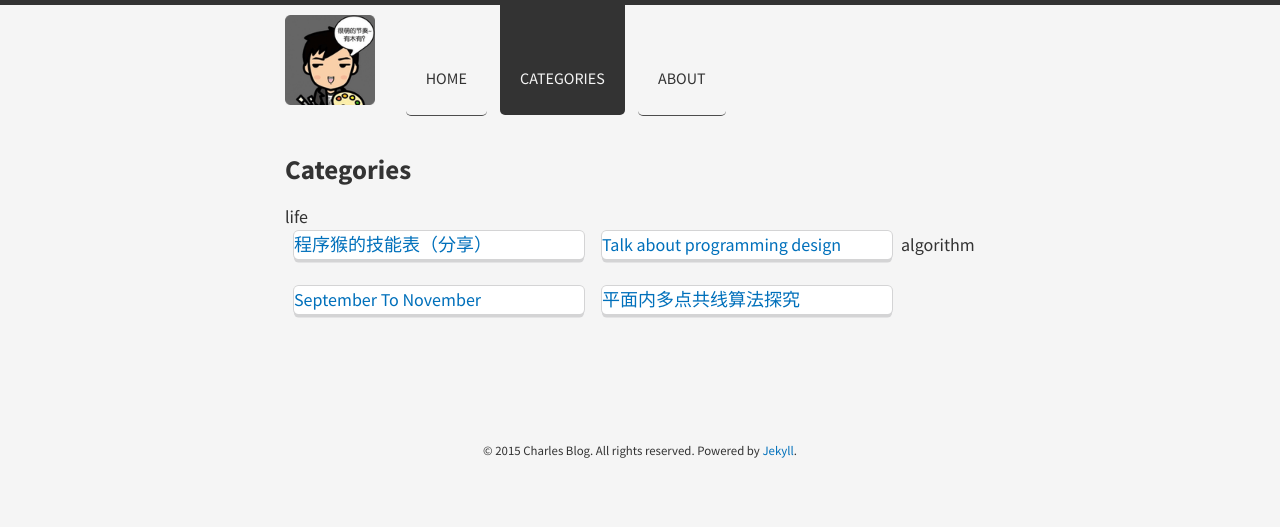
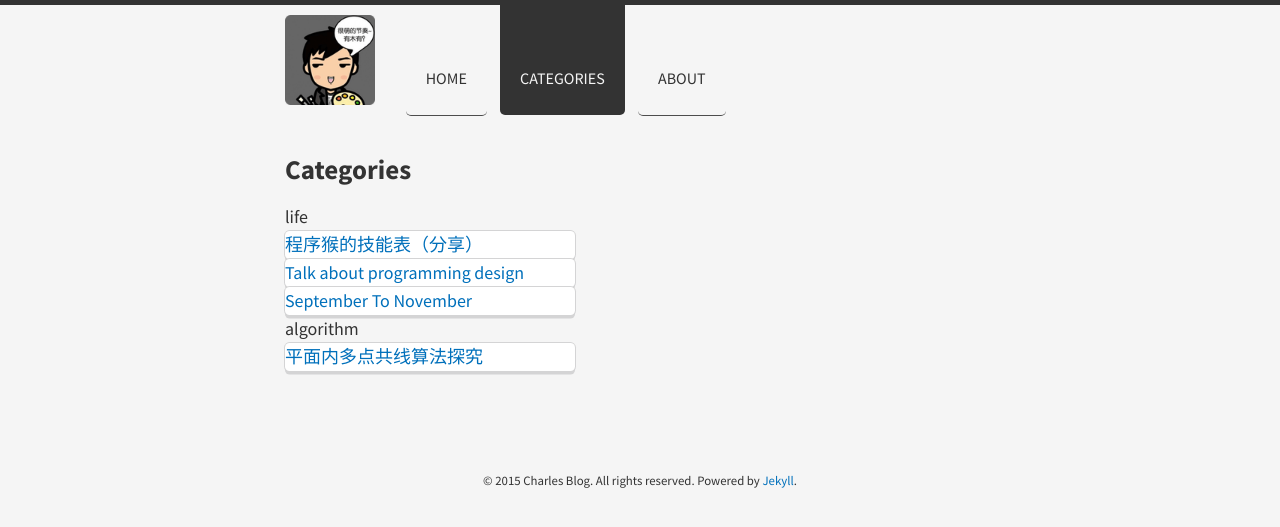
Before and after one commit to JavaCS3/blog, a Jekyll site: the page built from categories/index.html, in a window 1280 px wide. Shown: the top 527 px of the page. Built offline with Jekyll 4.4.1, drawn with Linux system fonts in a browser that asks for light colours; nearby versions of some CDN libraries; Markdown is read by kramdown in place of the engine named in the settings.

Commit message:
refining

```diff
--- a/categories/index.html
+++ b/categories/index.html
@@ -2,9 +2,10 @@
 layout: page
 title: Categories
 ---
-<div class="cards container">
-  {% for category in site.category_list %}
-    <div>{{ category }}</div>
+
+{% for category in site.category_list %}
+  <div>{{ category }}</div>
+  <div class="cards">
     {% for page in site.categories[category] %}
       <div class="card">
         <div class="content">
@@ -12,5 +13,5 @@ title: Categories
         </div>
       </div>
     {% endfor%}
-  {% endfor%}
-</div>
+  </div>
+{% endfor%}
```
